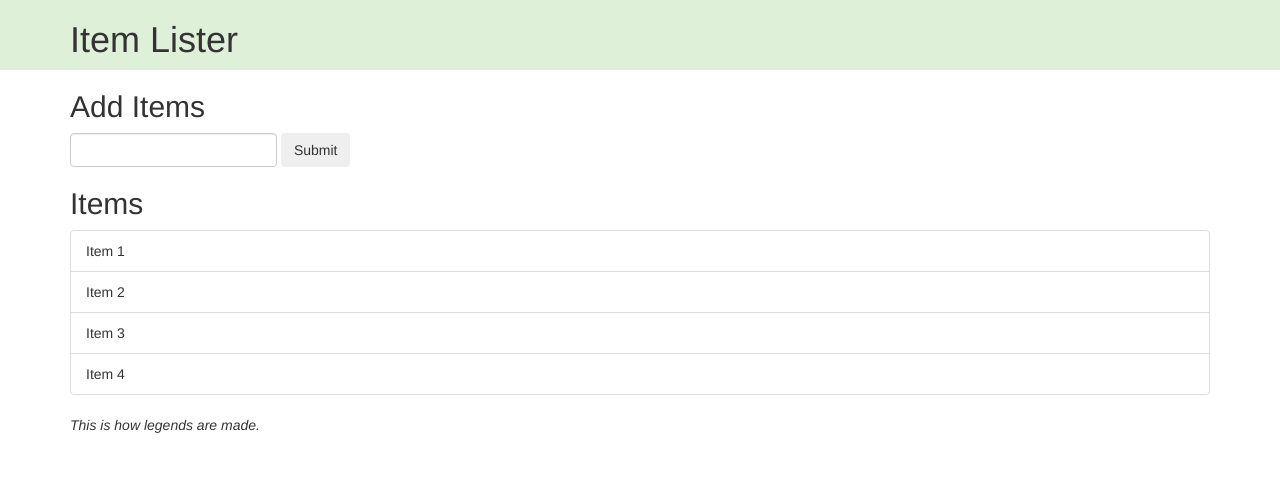
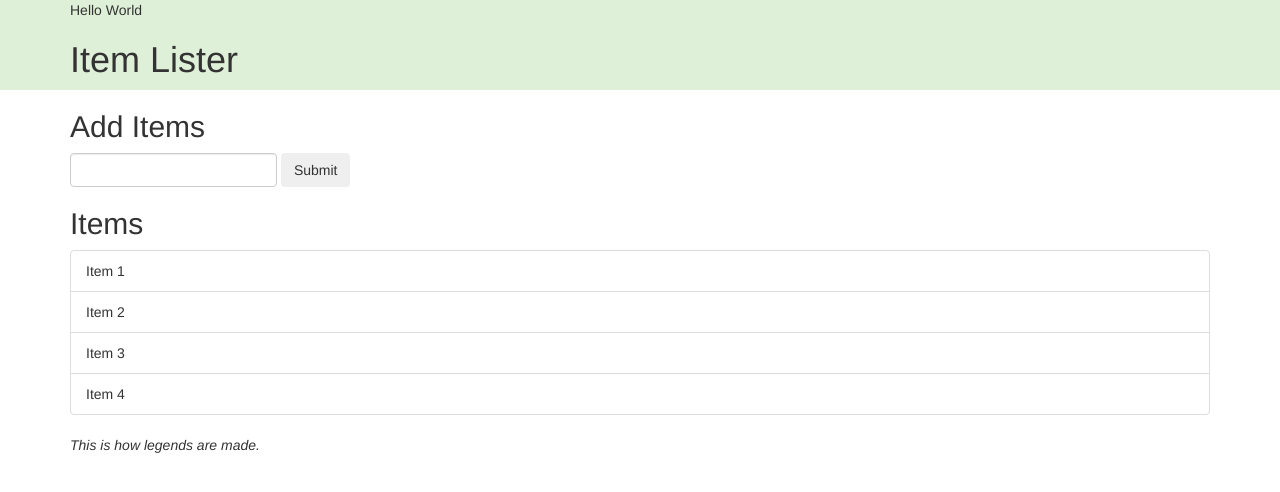
Before and after one commit to AshwanthramKL/Javascript_CrashCourse, a plain HTML site: page index.html in a window 1280 px wide. Drawn offline with nearby package versions, Linux system fonts and the light colour scheme.

Commit message:
inserted the created element in DOM

```diff
--- a/DOM.js
+++ b/DOM.js
@@ -184,9 +184,19 @@ newDiv.id = 'Hello1';
 newDiv.setAttribute('title', 'hello div');
 // add text using textNode
 
-var newDivText = document.createTextNode('Hellow World');
+var newDivText = document.createTextNode('Hello World');
 
 // add text to div
 
 newDiv.appendChild(newDivText);
 console.log(newDiv);
+
+
+// insert created elements into DOM
+
+var header_container = document.querySelector('header .container');
+// console.log(header_container);
+var heading1 = document.querySelector('header h1');
+console.log(heading1);
+
+header_container.insertBefore(newDiv, heading1);
--- a/index.html
+++ b/index.html
@@ -13,14 +13,14 @@
   <body>
     <header id="main-header" class="bg-success text-white p-4 mb-3">
       <div class="container">
-        <div class="row">
-          <div class="col-md-6">
+        <!-- <div class="row"> -->
+          <!-- <div class="col-md-6"> -->
               <h1 id="header-title">Item Lister <span style="display: none;">xyz</span></h1>
-          </div>
+          <!-- </div> -->
           <!-- <div class="col-md-6 align-self-center">
               <input type="text" class="form-control" id="filter" placeholder="Search Items...">
           </div> -->
-        </div>
+        <!-- </div> -->
       </div>
     </header>
     <div class="container">
```
